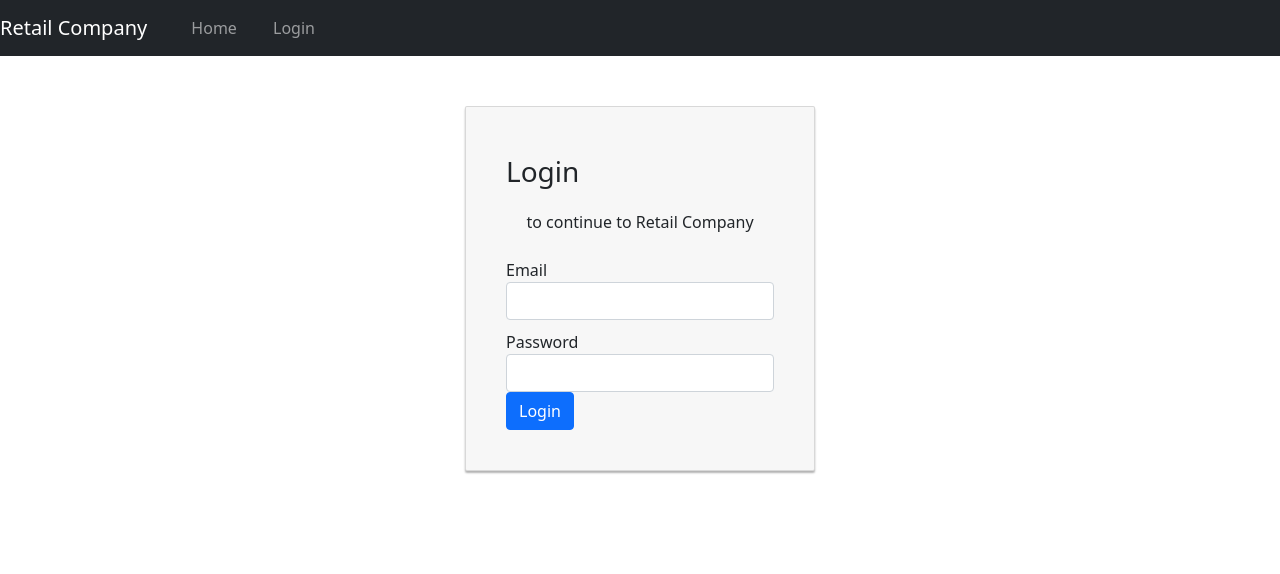
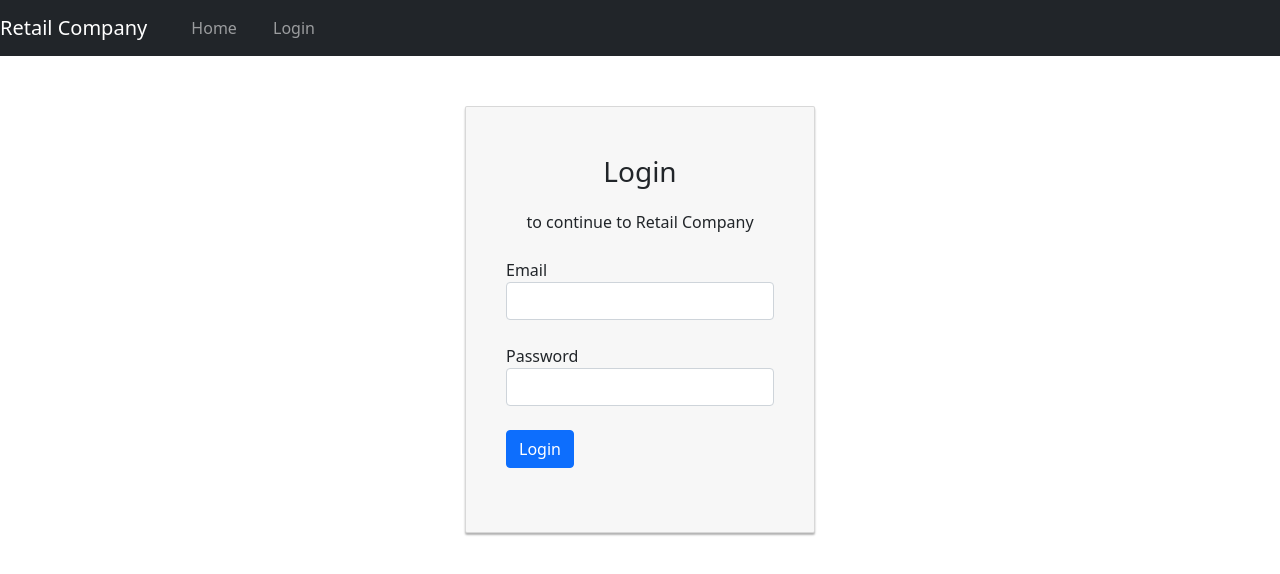
Before and after one commit to rolandoquiroz/hbtn_col_assestment_test_frontend, a Vue app in the folder frontend/vue-3-retail-company-client/: page /login in a window 1280 px wide. Shown: the top 574 px of the page. Built offline with nearby package versions, Linux system fonts and the light colour scheme; some icons are missing.

Commit message:
HCAT-10 Add create user component

```diff
--- a/frontend/vue-3-retail-company-client/src/components/Login.vue
+++ b/frontend/vue-3-retail-company-client/src/components/Login.vue
@@ -1,7 +1,7 @@
 <template>
     <div class="col-md-12">
         <div class="card card-container">
-            <h3 class="mt-2 mb-3 float-left">Login</h3>
+            <h3 class="mt-2 mb-3 text-center">Login</h3>
             <h6 class="mt-2 mb-3 text-center">to continue to Retail Company</h6>
             <Form @submit="handleLogin" :validation-schema="schema">
                 <div class="form-group">
@@ -106,6 +106,11 @@ label {
     -webkit-box-shadow: 0px 2px 2px rgba(0, 0, 0, 0.3);
     box-shadow: 0px 2px 2px rgba(0, 0, 0, 0.3);
 }
+
+.form-group {
+margin-bottom: 1.5rem;
+}
+
 .error-feedback {
     color: red;
 }
--- a/frontend/vue-3-retail-company-client/src/components/UsersAll.vue
+++ b/frontend/vue-3-retail-company-client/src/components/UsersAll.vue
@@ -1,7 +1,7 @@
 <template>
     <div class="container">
         <header class="jumbotron">
-            <h3 class="mt-2 mb-3 float-left text-primary">Users</h3>
+            <h3 class="mt-2 mb-3 float-left text-primary">All users</h3>
         </header>
     <!-- Users Table -->
         <table class="table table-striped">
```
